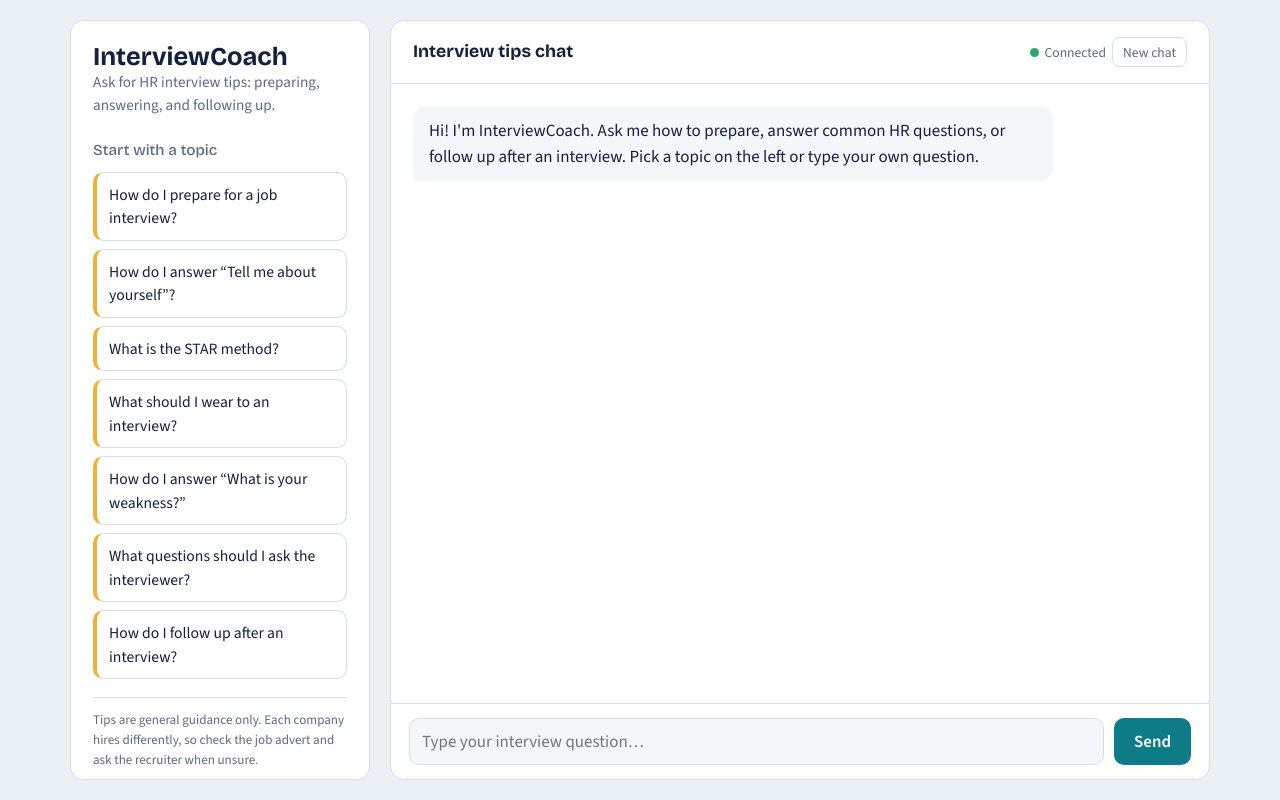
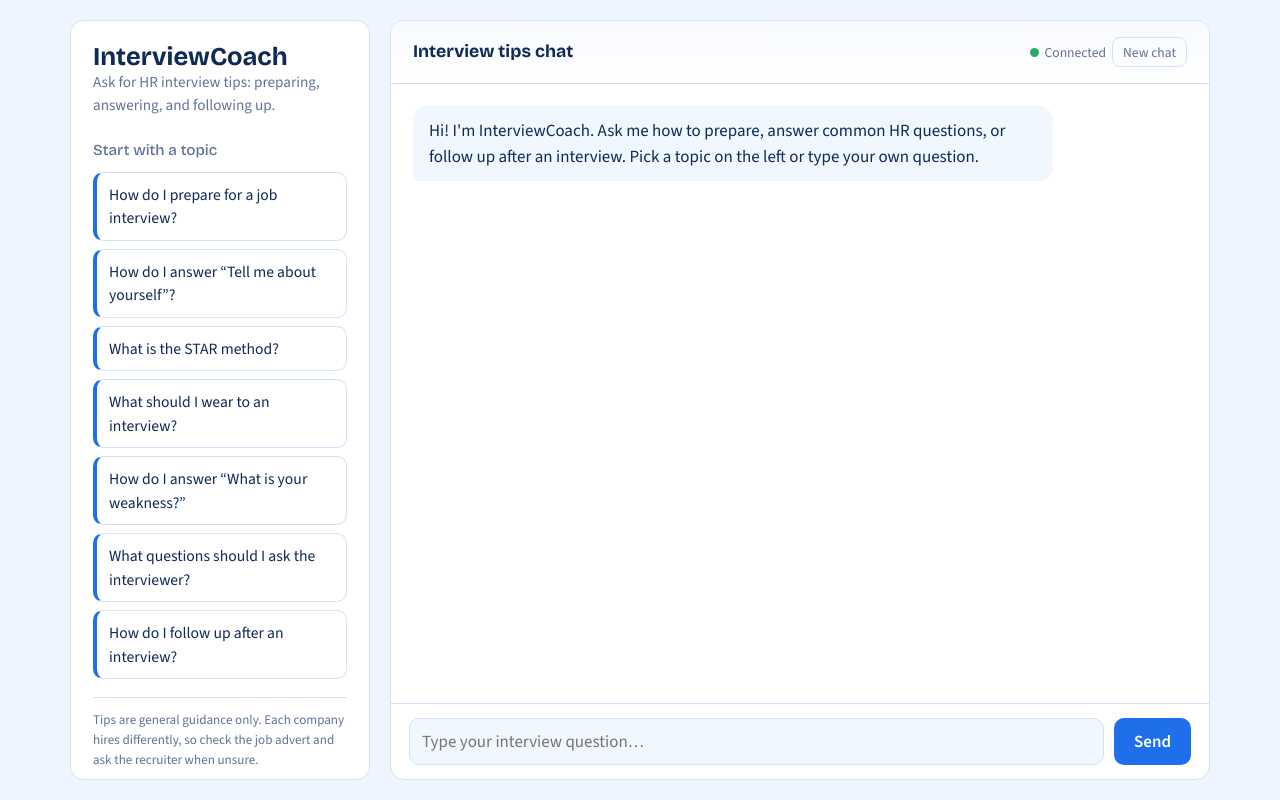
Before and after one commit to afiqah-farz/csc649-group7-project, a plain HTML site: page app/index.html in a window 1280 px wide. Drawn offline with nearby package versions, Linux system fonts and the light colour scheme; no server answers.

Commit message:
Update index.html

```diff
--- a/app/index.html
+++ b/app/index.html
@@ -3,19 +3,15 @@
 <head>
 <meta charset="UTF-8">
 <meta name="viewport" content="width=device-width, initial-scale=1">
-<title>InterviewCoach: HR Interview Tips Chatbot</title>
+<title>InterviewCoach – HR Interview Tips Chatbot</title>
 <link rel="preconnect" href="https://fonts.googleapis.com">
 <link href="https://fonts.googleapis.com/css2?family=Bricolage+Grotesque:wght@500;700&family=Source+Sans+3:wght@400;600&display=swap" rel="stylesheet">
 <style>
 :root{
-  --bg:#eaf0f4; --panel:#ffffff; --ink:#14213d; --muted:#5b6b82; --line:#d5dee7;
-  --brand:#0e7c86; --brand-ink:#ffffff; --user:#14213d; --user-ink:#ffffff;
-  --bot:#f3f7fa; --mark:#f2b134;
+  --bg:#eef5ff; --panel:#ffffff; --ink:#0f2a55; --muted:#5f7396; --line:#d3e2f8;
+  --brand:#1f6feb; --brand-ink:#ffffff; --user:#1f6feb; --user-ink:#ffffff;
+  --bot:#f1f7ff; --mark:#1f6feb;
   --head:'Bricolage Grotesque',system-ui,sans-serif; --body:'Source Sans 3',system-ui,sans-serif;
-}
-@media (prefers-color-scheme:dark){
-  :root{--bg:#0d1520;--panel:#142030;--ink:#e8eef5;--muted:#9fb0c4;--line:#243449;
-        --brand:#35b8c2;--brand-ink:#0d1520;--user:#35b8c2;--user-ink:#0d1520;--bot:#1b2a3d}
 }
 *{box-sizing:border-box}
 html,body{height:100%;margin:0}
@@ -28,16 +24,16 @@ aside p{margin:0;color:var(--muted);font-size:.95rem}
 .topics{display:flex;flex-direction:column;gap:8px}
 .topics h2{font-family:var(--head);font-size:.95rem;margin:4px 0 2px;color:var(--muted);font-weight:500}
 .topic{all:unset;box-sizing:border-box;cursor:pointer;padding:10px 12px;border:1px solid var(--line);
-  border-radius:10px;font-size:.98rem;border-left:4px solid var(--mark)}
+  border-radius:10px;font-size:.98rem;border-left:4px solid var(--brand)}
 .topic:hover{background:var(--bot)}
 .topic:focus-visible,button:focus-visible,textarea:focus-visible{outline:3px solid var(--brand);outline-offset:2px}
 .note{margin-top:auto;font-size:.82rem;color:var(--muted);border-top:1px solid var(--line);padding-top:12px}
 main{display:flex;flex-direction:column;overflow:hidden}
-header{padding:16px 22px;border-bottom:1px solid var(--line);display:flex;align-items:center;justify-content:space-between;gap:10px}
+header{padding:16px 22px;background:linear-gradient(180deg,#f7faff,#fff);border-bottom:1px solid var(--line);display:flex;align-items:center;justify-content:space-between;gap:10px}
 header strong{font-family:var(--head);font-size:1.1rem}
 .status{font-size:.85rem;color:var(--muted);display:flex;align-items:center;gap:6px}
 .dot{width:9px;height:9px;border-radius:50%;background:#2ca86b}
-.dot.demo{background:var(--mark)}
+.dot.demo{background:#f2b134}
 #log{flex:1;overflow:auto;padding:22px;display:flex;flex-direction:column;gap:14px}
 .msg{max-width:min(640px,88%);padding:12px 16px;border-radius:14px;white-space:pre-wrap;word-wrap:break-word}
 .msg.bot{background:var(--bot);border-bottom-left-radius:4px;align-self:flex-start}
```
